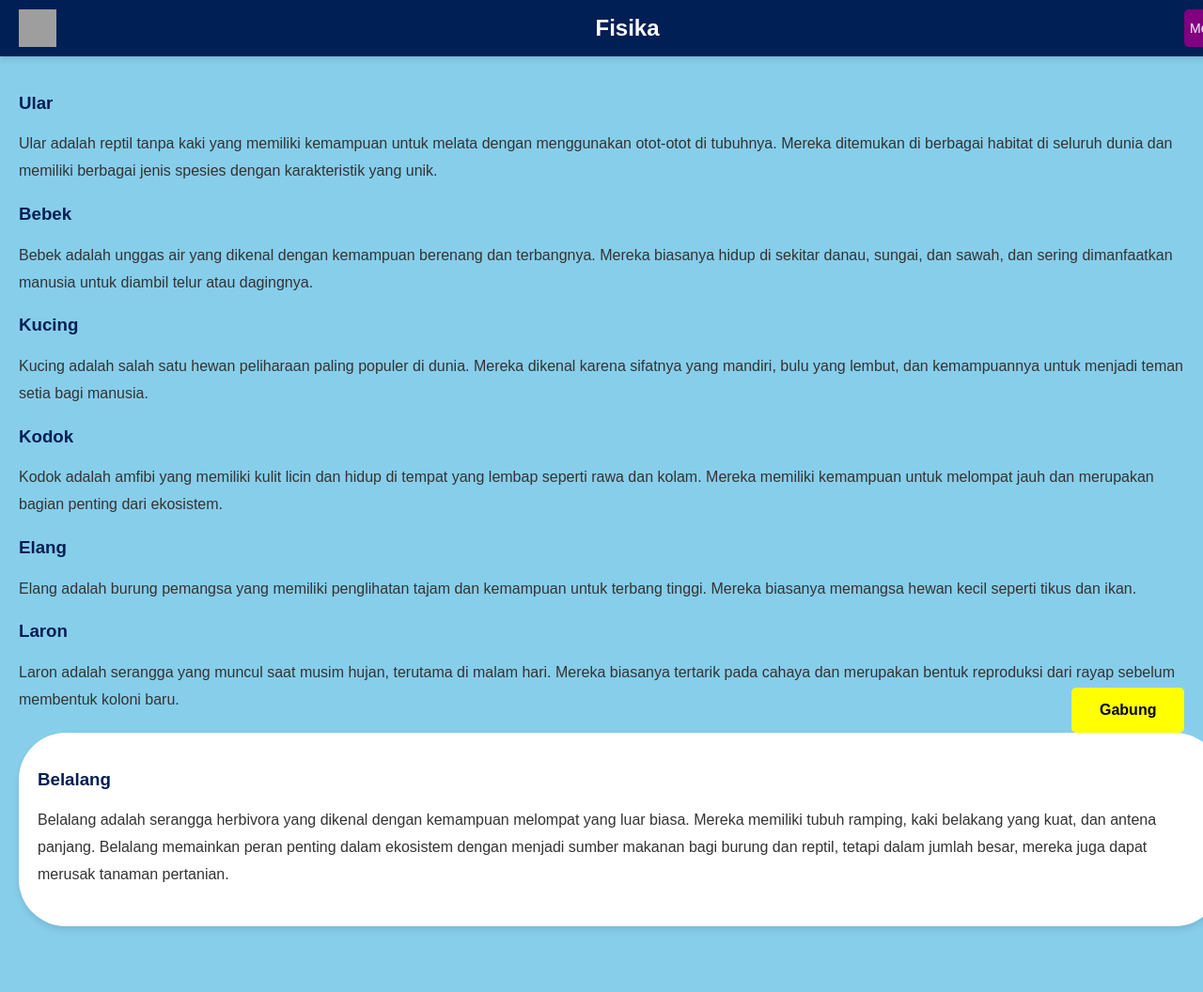
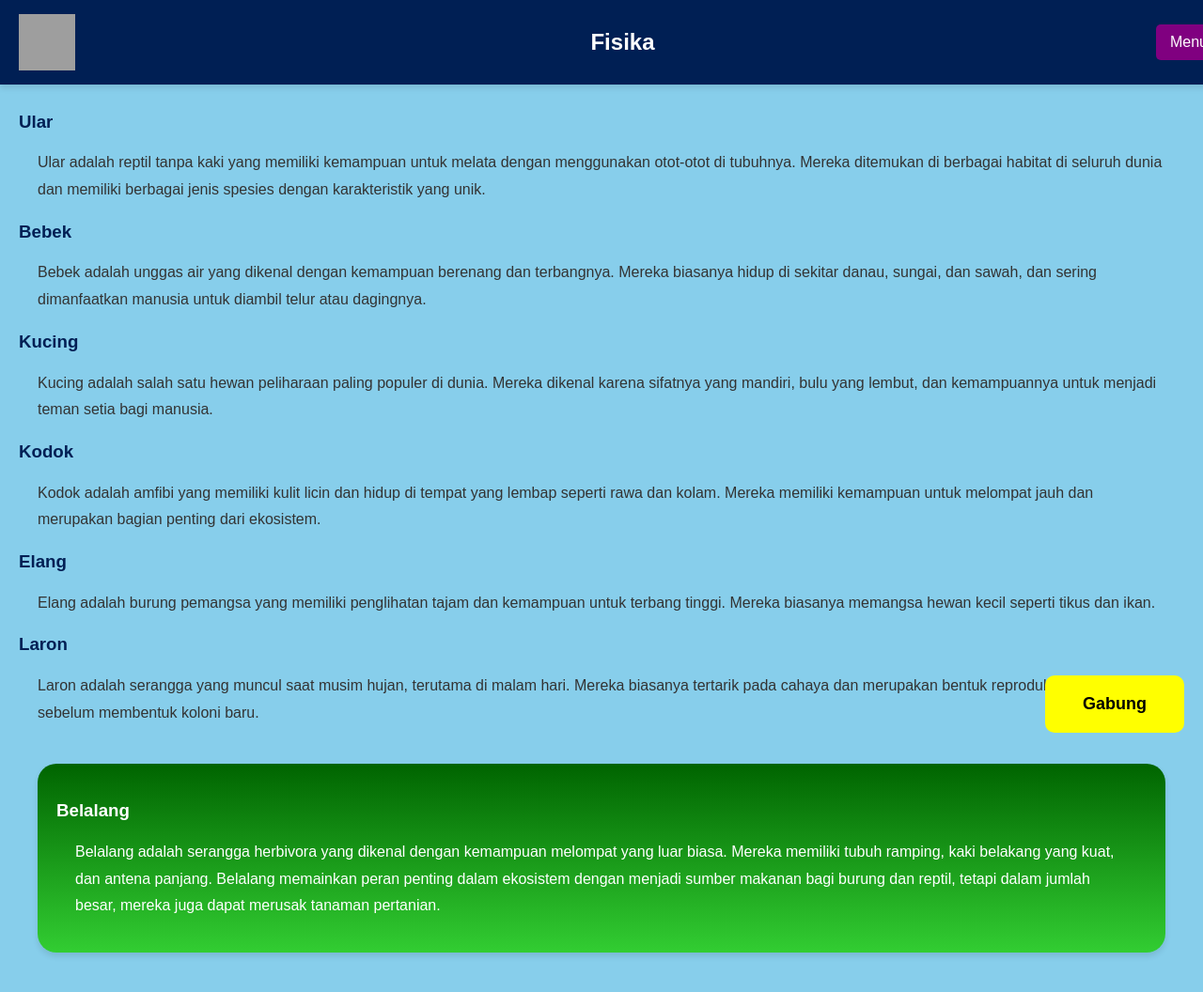
Before and after one commit to SAFF35/C15, a plain HTML site: page index.html in a window 1280 px wide. Shown: the whole page at 94% size. Drawn offline with Linux system fonts and the light colour scheme; grey boxes are pictures that could not be loaded.

Commit message:
Update index.html

```diff
--- a/index.html
+++ b/index.html
@@ -21,7 +21,7 @@
       width: 100%;
       background-color: #001F54; /* Biru dongker */
       color: white;
-      padding: 10px 20px;
+      padding: 15px 20px;
       display: flex;
       align-items: center;
       z-index: 1000;
@@ -29,14 +29,15 @@
     }
 
     header img {
-      width: 40px;
-      height: 40px;
+      width: 60px; /* Ukuran logo lebih besar */
+      height: 60px;
       margin-right: 15px;
     }
 
     header h2 {
       flex: 1;
       text-align: center;
+      font-size: 24px; /* Judul lebih besar */
       margin: 0;
     }
 
@@ -48,17 +49,16 @@
       background: purple;
       color: white;
       border: none;
-      width: 40px;
-      height: 40px;
+      padding: 10px 15px;
       border-radius: 5px;
       cursor: pointer;
-      font-size: 14px;
+      font-size: 16px; /* Ukuran teks menu lebih besar */
     }
 
     .menu-content {
       display: none;
       position: absolute;
-      top: 50px;
+      top: 60px;
       right: 0;
       background-color: white;
       border: 1px solid #ccc;
@@ -84,7 +84,7 @@
 
     /* Main Content */
     main {
-      padding: 80px 20px;
+      padding: 100px 20px 20px;
     }
 
     h3 {
@@ -92,18 +92,21 @@
     }
 
     p {
-      margin-bottom: 20px;
+      margin: 15px 20px; /* Margin kiri dan kanan untuk jarak teks */
       line-height: 1.8;
     }
 
     /* Special Belalang Section */
     .belalang-container {
-      background: white;
-      border-radius: 50px;
+      background: linear-gradient(to bottom, #006400, #32CD32); /* Gradiasi hijau tua ke terang */
+      border-radius: 20px;
       padding: 20px;
-      margin: 20px 0;
+      margin: 40px 20px; /* Jarak lebih longgar dari elemen atas */
       box-shadow: 0 4px 6px rgba(0, 0, 0, 0.1);
-      width: 100%;
+    }
+
+    .belalang-container h3, .belalang-container p {
+      color: white; /* Warna teks pada kontainer belalang */
     }
 
     /* Floating Join Button */
@@ -111,10 +114,10 @@
       position: fixed;
       bottom: 20px;
       right: 20px;
-      padding: 15px 30px;
+      padding: 20px 40px; /* Tombol lebih besar */
       border: none;
-      border-radius: 5px;
-      font-size: 16px;
+      border-radius: 10px;
+      font-size: 18px; /* Ukuran teks lebih besar */
       font-weight: bold;
       cursor: pointer;
       animation: pulse 0.2s infinite, blink 1.5s infinite;
```
